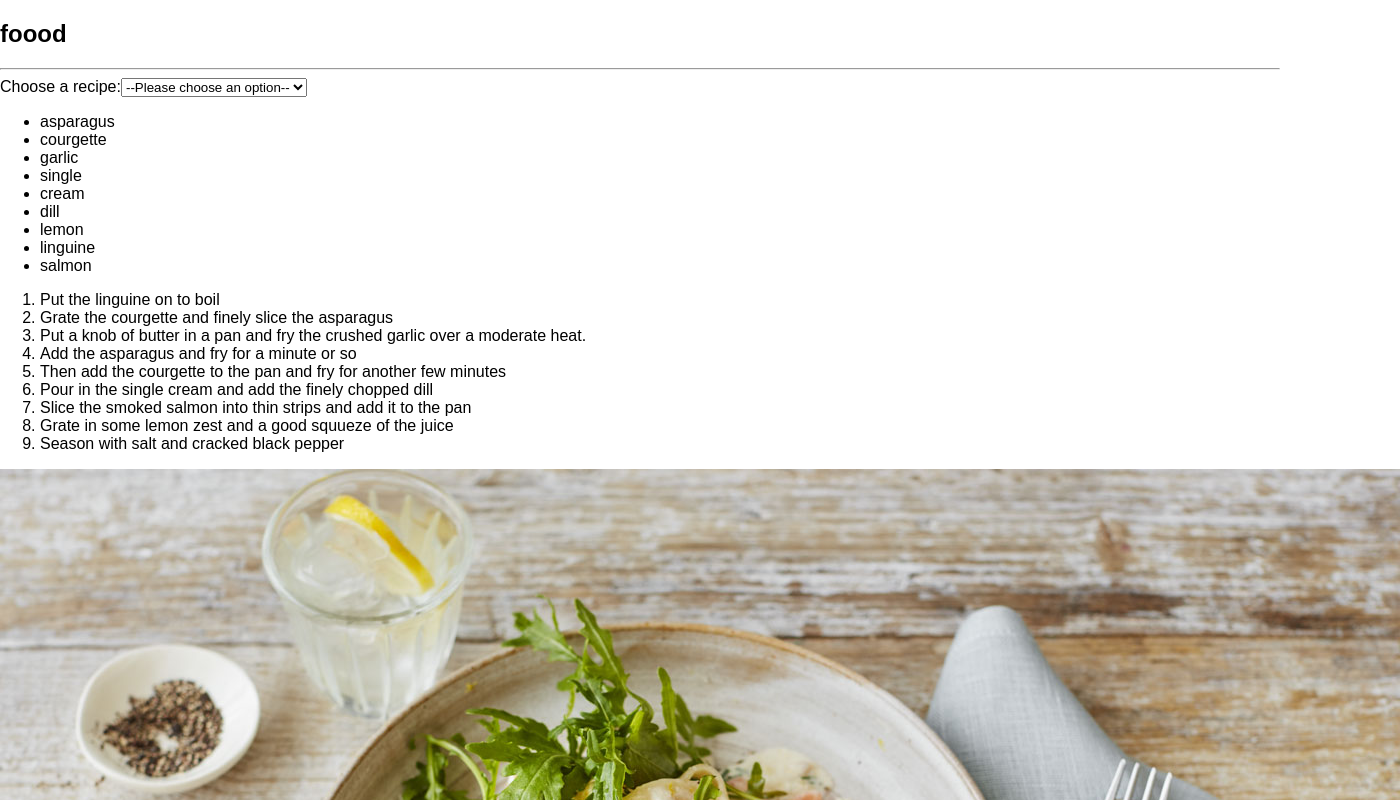
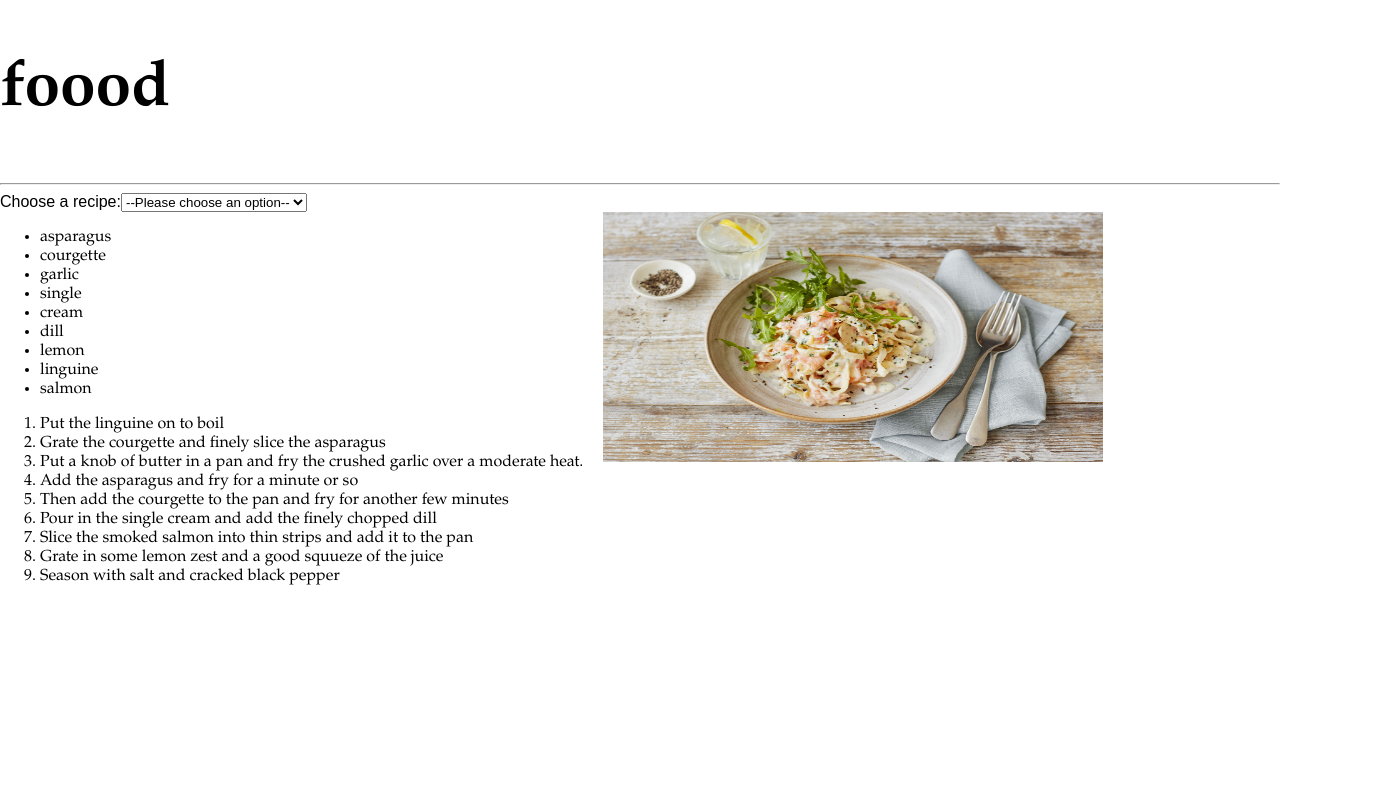
Before and after one commit to edpe/foood, a React (Create React App) app: page / in a window 1280 px wide. Shown: the top 800 px of the page, 1400 px wide, since content can reach past the window. Built offline with nearby package versions, Linux system fonts and the light colour scheme.

Commit message:
layout and basic text styling

```diff
--- a/src/App.js
+++ b/src/App.js
@@ -31,15 +31,49 @@ class App extends Component {
 
     return (
       <div>
-        <h2>foood</h2>
-        <hr />
-        <Menu onChange={this.handleChange} />
-        <ul>{listIngredients}</ul>
-        <ol>{listMethod}</ol>
-        <img src={selectedRecipe.image}/>
+        <h2 style={styles.title}>foood</h2>
+        <hr/>
+        <Menu style={styles.menu} onChange={this.handleChange} />
+        <main style={styles.main}>
+          <article>
+            <ul>{listIngredients}</ul>
+            <ol>{listMethod}</ol>
+          </article>
+          <aside>
+            <img style={styles.foodImage} src={selectedRecipe.image}/>
+          </aside>
+        </main>
       </div>
     );
   }
 }
 
+const main = {
+  display: "flex",
+  flex: 1,
+  fontFamily: "garamond"
+}
+
+const foodImage = {
+  width: "500px",
+  height: "250px",
+  marginLeft: 20
+}
+
+const title = {
+  fontFamily: "garamond",
+  fontSize: "4rem"
+}
+
+const menu = {
+  fontFamily: "garamond"
+}
+
+const styles = {
+  foodImage: foodImage,
+  main: main,
+  title: title,
+  menu: menu
+}
+
 export default App;
--- a/src/index.css
+++ b/src/index.css
@@ -1,3 +1,7 @@
+* {
+  box-sizing: border-box;
+}
+
 body {
   margin: 0;
   padding: 0;
```
